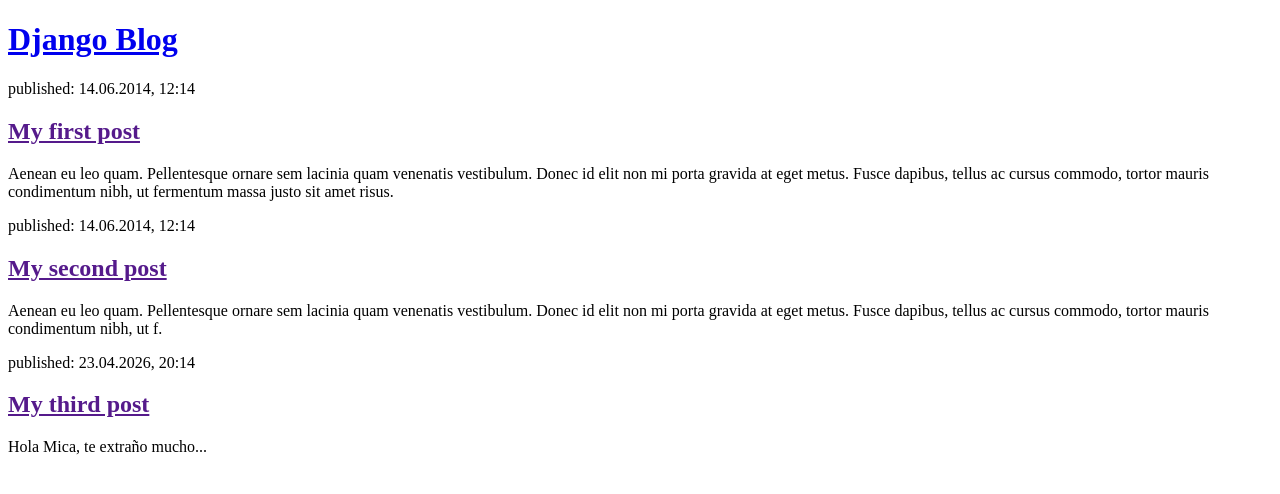
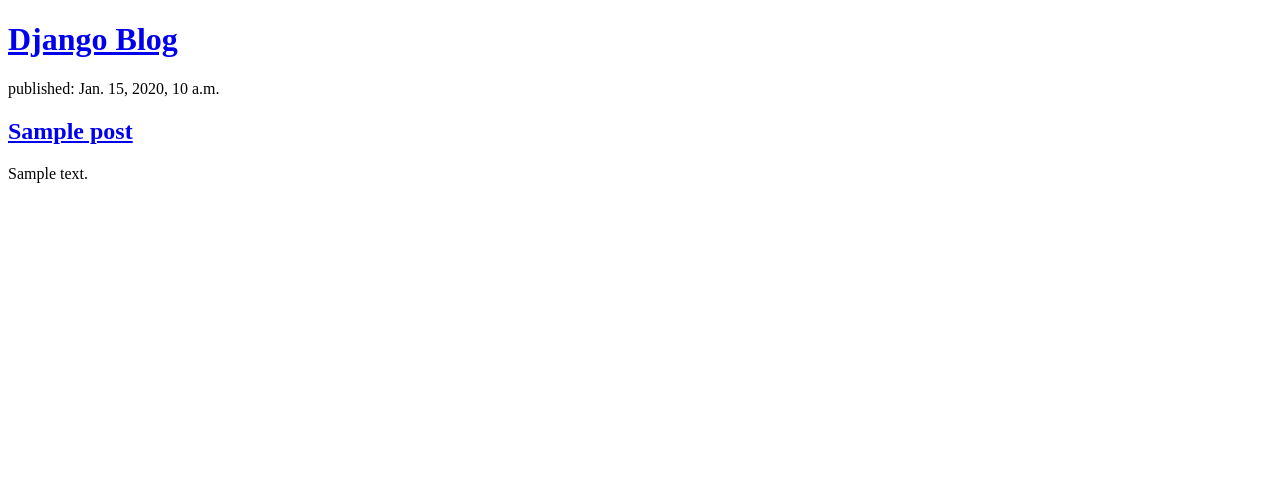
Before and after one commit to AlexisCor95/mi_primer_blog, a Django app: template blog/templates/blog/post_list.html in a window 1280 px wide. Shown: the top 494 px of the page. Run offline with Django 5.2, Linux system fonts and the light colour scheme; the template is opened without the code that fills it: most values are stand-ins (such as "Sample title", 1, 10 or a date in 2020).

Commit message:
Modificacion templates, para mostrar publicaciones de la BD

```diff
--- a/blog/templates/blog/post_list.html
+++ b/blog/templates/blog/post_list.html
@@ -10,22 +10,13 @@
         <h1><a href="/">Django Blog</a></h1>
     </header>
 
+    {% for post in posts %}
         <article>
-            <time>published: 14.06.2014, 12:14</time>
-            <h2><a href="">My first post</a></h2>
-            <p>Aenean eu leo quam. Pellentesque ornare sem lacinia quam venenatis vestibulum. Donec id elit non mi porta gravida at eget metus. Fusce dapibus, tellus ac cursus commodo, tortor mauris condimentum nibh, ut fermentum massa justo sit amet risus.</p>
+            <time>published: {{ post.published_date }}</time>
+            <h2><a href="#">{{ post.title }}</a></h2>
+            <p>{{ post.text|linebreaks }}</p>
         </article>
+    {% endfor %}
 
-        <article>
-            <time>published: 14.06.2014, 12:14</time>
-            <h2><a href="">My second post</a></h2>
-            <p>Aenean eu leo quam. Pellentesque ornare sem lacinia quam venenatis vestibulum. Donec id elit non mi porta gravida at eget metus. Fusce dapibus, tellus ac cursus commodo, tortor mauris condimentum nibh, ut f.</p>
-        </article>
-
-        <article>
-            <time >published: 23.04.2026, 20:14</time>
-            <h2><a href="">My third post</a></h2>
-            <p>Hola Mica, te extraño mucho...</p>
-        </article>
 </body>
 </html>
--- a/blog/views.py
+++ b/blog/views.py
@@ -1,6 +1,9 @@
+from django.utils import timezone
 from django.shortcuts import render
+from .models import Post
 
 # Create your views here.
 
 def post_list(request):
-    return render(request, 'blog/post_list.html', {})
+    posts = Post.objects.filter(published_date__lte=timezone.now()).order_by('published_date')
+    return render(request, 'blog/post_list.html', {'posts': posts})
```
